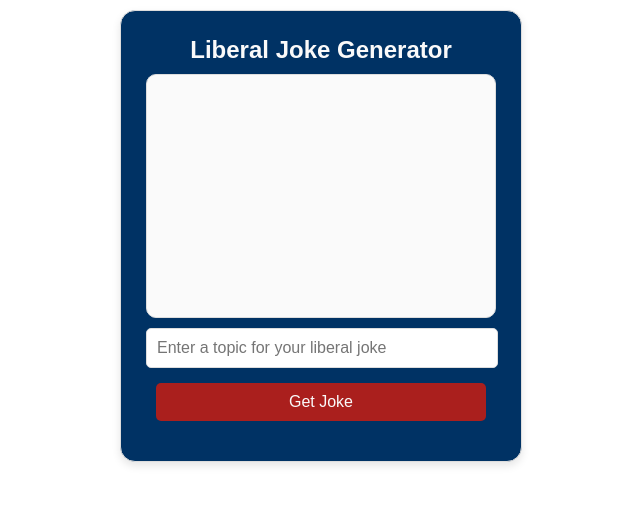
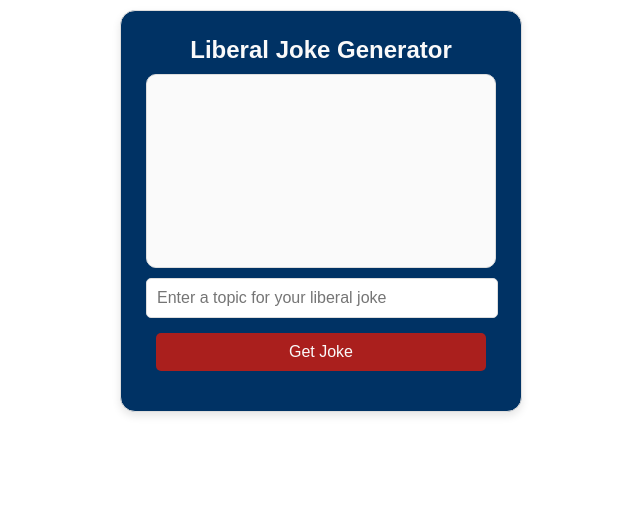
Before and after one commit to redelephantrepublican/joke-assistant, a Flask app: page / in a window 1280 px wide. Shown: the top 505 px of the page, without its empty margins (319-959 px from the left). Run offline with Flask 3, Linux system fonts and the light colour scheme.

Commit message:
Minimum height

```diff
--- a/templates/index.html
+++ b/templates/index.html
@@ -23,7 +23,7 @@ body {
     /* Set the maximum width */
     width: 80%;
     /* Set the width to 80% to prevent horizontal scrolling */
-    min-height: 400px;
+    min-height: 350px;
     /* Minimum height to see multiple responses */
     margin: 0 auto;
     /* Center in the available space */
@@ -137,8 +137,6 @@ button:hover {
     #chatbox {
         width: 80%;
         /* Take up most of the column width */
-        min-height: 400px;
-        /* Adjust height for smaller devices */
     }
     #userInput, button {
         width: calc(100% - 20px);
```
